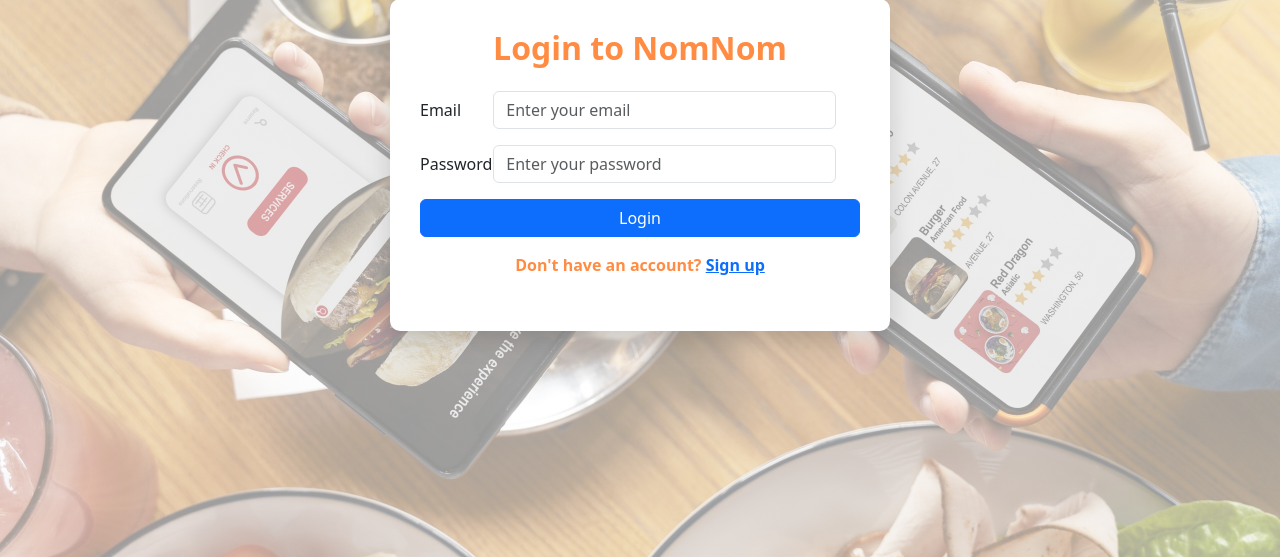
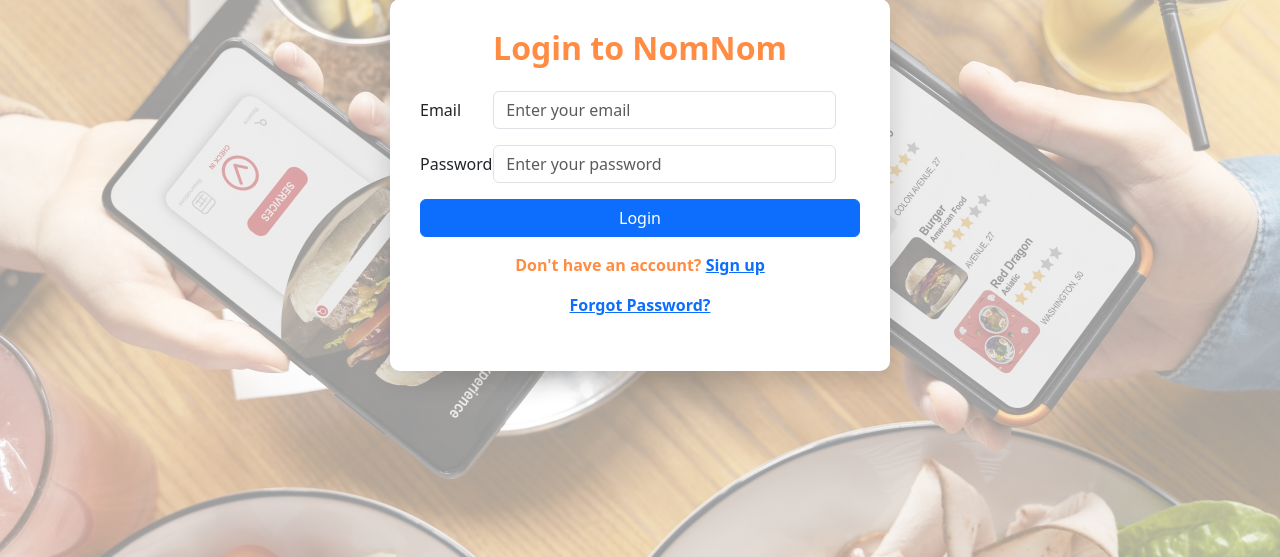
Before and after one commit to Yuxuanzhang9090/CP3407, a PHP site: page /login.php in a window 1280 px wide. Shown: the part 181-738 px from the top of the page. Run offline with PHP 8.4, Linux system fonts and the light colour scheme.

Commit message:
Update login.php

```diff
--- a/registration & login/login.php
+++ b/registration & login/login.php
@@ -29,15 +29,49 @@
                                 <div class="col-12">
                                 <button type="submit" name="submit" class="btn btn-primary w-100">Login</button>
                                 <p class="text-center mt-3">
-Don't have an account? <a href="Signup.php">Sign up</a></p>
+                                Don't have an account? <a href="Signup.php">Sign up</a></p>
+                                <p class="text-center mt-3">
+                                <a href="Forgot.php"> Forgot Password?</a></p>
                                 </div>
 
-
-
-
-
                     </form>
-
+                           <?php
+                            if(isset($_POST["submit"])){
+                            if(!empty($_POST['Email']) && !empty($_POST['Password'])) {
+                                $user=$_POST['Email'];
+                                $pass=$_POST['Password'];
+                                $con=mysqli_connect('localhost','root','','nomnow') or die(mysql_error());
+                                $query=mysqli_query($con,"SELECT * FROM users WHERE email='".$user."' AND password='".$pass."'");
+                                $numrows=mysqli_num_rows($query);
+                                if($user == "Admin@gmail.com" && $pass == "12345")
+                                {
+                                session_start();
+                                $_SESSION['sess_user']=$user;
+                                header("Location: admin.php");
+                                }
+                                else
+                                {
+                                if($numrows!=0)
+                                {
+                                while($row=mysqli_fetch_assoc($query))
+                                {
+                                $dbusername=$row['email'];
+                                $dbpassword=$row['password'];
+                                }
+                                if($user == $dbusername && $pass == $dbpassword)
+                                {
+                                session_start();
+                                $_SESSION['sess_user']=$user;
+                                header("Location: index.php");
+                                }
+                                } else
+                                {
+                                echo "Invalid username or password!";
+                                }
+                              }
+                            }
+                        }
+                                ?>
 
           </div>
 
```
